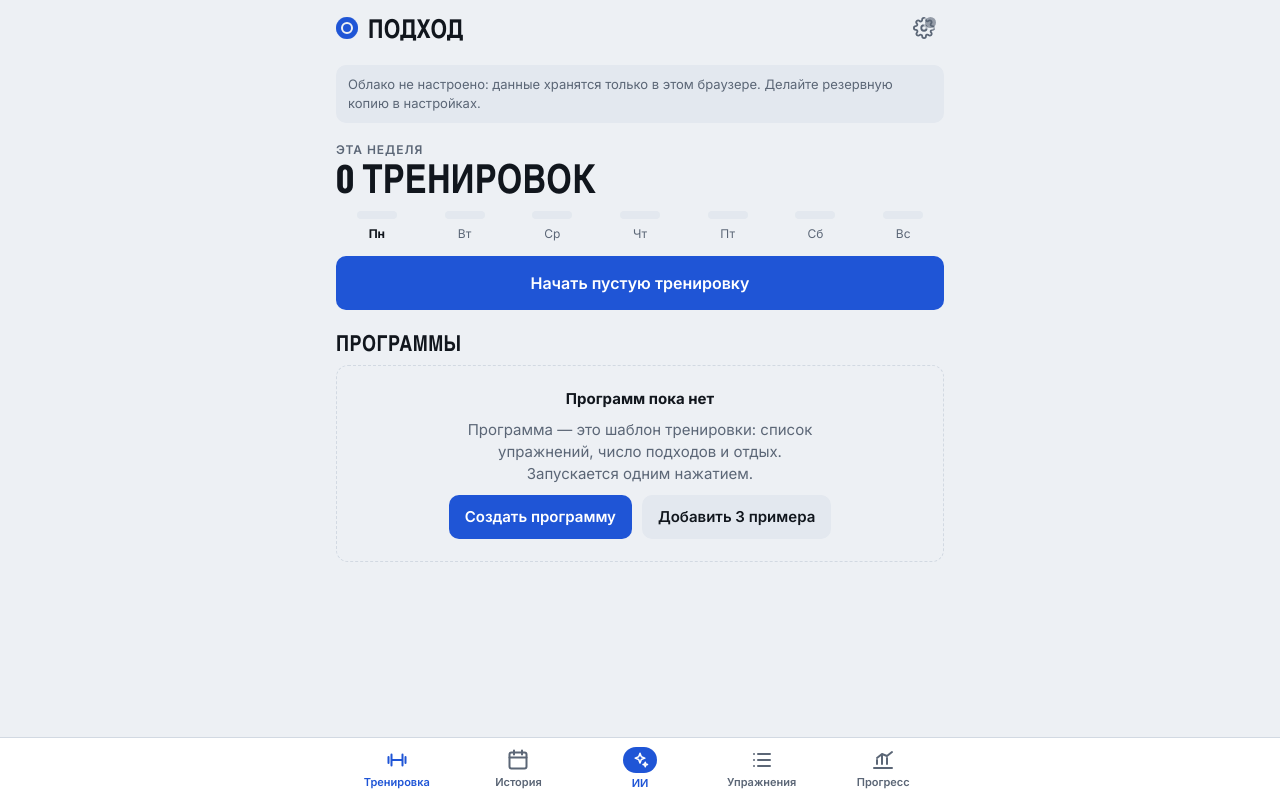
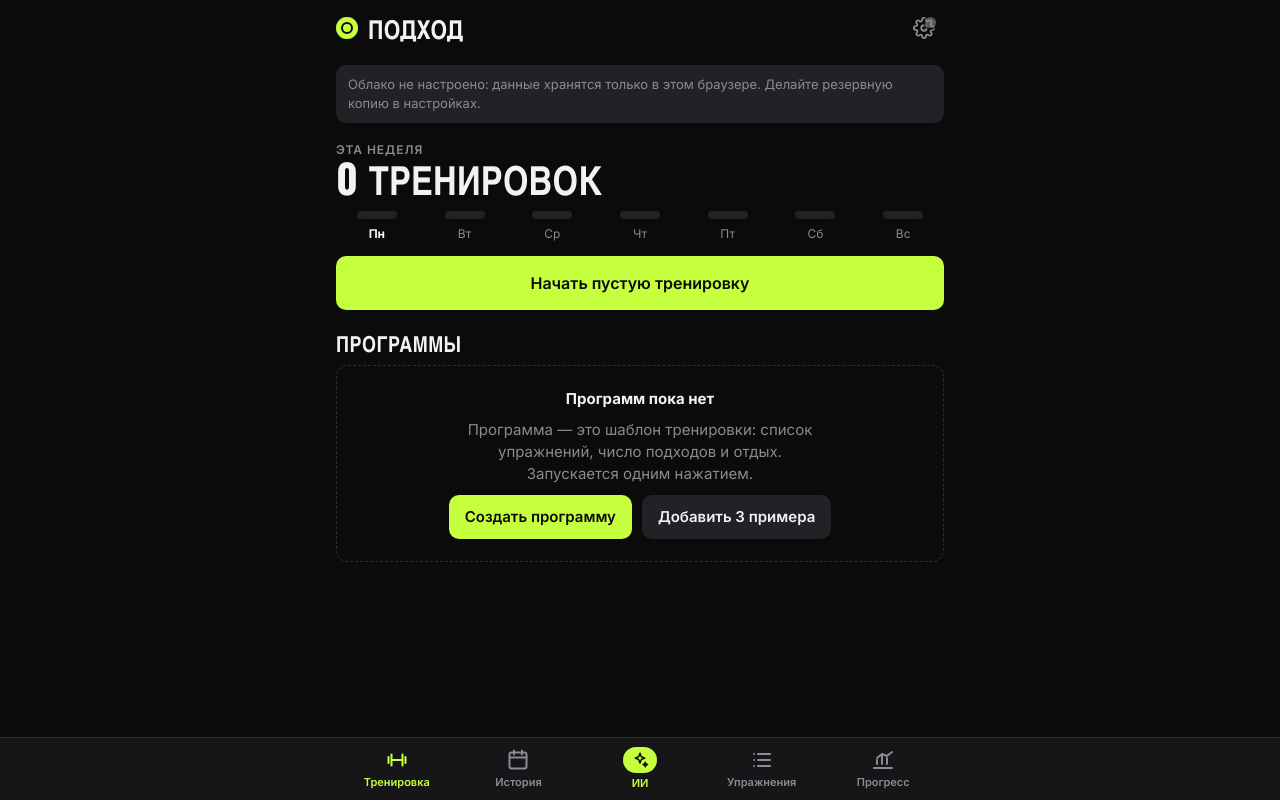
Before and after one commit to SergeyQ-Q/podhod, a plain HTML site: page index.html in a window 1280 px wide. Drawn offline with nearby package versions, Linux system fonts and the light colour scheme.

Commit message:
Новый стиль «Ночной спортзал»: тёмная тема, салатовый акцент, Oswald (v16)
Co-Authored-By: Claude Opus 5.5 <noreply@anthropic.com>

```diff
--- a/index.html
+++ b/index.html
@@ -4,7 +4,7 @@
 <meta charset="utf-8">
 <meta name="viewport" content="width=device-width,initial-scale=1,viewport-fit=cover">
 <title>Подход — журнал тренировок</title>
-<meta name="theme-color" content="#0D1015">
+<meta name="theme-color" content="#0B0B0C">
 <meta name="apple-mobile-web-app-capable" content="yes">
 <meta name="mobile-web-app-capable" content="yes">
 <meta name="apple-mobile-web-app-status-bar-style" content="black-translucent">
@@ -13,7 +13,7 @@
 <link rel="icon" href="icon-192.png" type="image/png">
 <link rel="apple-touch-icon" href="apple-touch-icon.png">
 <link rel="preconnect" href="https://fonts.googleapis.com">
-<link rel="stylesheet" href="https://fonts.googleapis.com/css2?family=Barlow+Condensed:wght@500;600;700&family=Inter:wght@400;500;600;700&display=swap">
+<link rel="stylesheet" href="https://fonts.googleapis.com/css2?family=Oswald:wght@500;600;700&family=Inter:wght@400;500;600;700&display=swap">
 <style>
 :root{padding-top:env(safe-area-inset-top,0px);padding-bottom:env(safe-area-inset-bottom,0px)}
 body{margin:0}
@@ -21,24 +21,14 @@ body{margin:0}
 img{max-width:100%}
 /* Layout: one-column phone app — sticky top bar, scrolling content, fixed tab bar; bumper-plate colours mark set types */
 :root{
-  --bg:#EDF0F4; --surface:#FFFFFF; --surface-2:#E3E8EF; --line:#D2D9E2;
-  --fg:#11161D; --muted:#5B6676; --accent:#1F55D6; --accent-ink:#FFFFFF; --accent-soft:#DCE6FB;
-  --ok:#17803D; --ok-soft:#DCF2E3; --warm:#B7791F; --warm-soft:#FBEFD6; --bad:#C0262D; --bad-soft:#FBE0E1; --drop:#7A3FD1; --drop-soft:#ECE2FB;
-  --shadow:0 1px 2px rgba(17,22,29,.06),0 4px 14px rgba(17,22,29,.06);
-  --f-display:"Barlow Condensed","Arial Narrow",system-ui,sans-serif;
+  --bg:#0B0B0C; --surface:#161618; --surface-2:#222226; --line:#2C2C31;
+  --fg:#F2F2F2; --muted:#8A8A90; --accent:#C6FF3D; --accent-ink:#0B0B0C; --accent-soft:#26300F;
+  --ok:#2FBF5B; --ok-soft:#15291B; --warm:#F2B33D; --warm-soft:#33280F; --bad:#FF5A5F; --bad-soft:#3A1719; --drop:#B38BFF; --drop-soft:#2A1C45;
+  --shadow:0 1px 2px rgba(0,0,0,.4);
+  --f-display:"Oswald","Arial Narrow",system-ui,sans-serif;
   --f-body:"Inter",system-ui,-apple-system,"Segoe UI",Roboto,sans-serif;
-  --r:12px; --tab-h:62px;
+  --r:12px; --tab-h:62px; color-scheme:dark;
 }
-@media (prefers-color-scheme: dark){:root:not([data-theme="light"]){
-  --bg:#0D1015; --surface:#161B22; --surface-2:#1F262F; --line:#2B333E;
-  --fg:#E8ECF1; --muted:#8C97A6; --accent:#5B8CFF; --accent-ink:#0B1020; --accent-soft:#1B2A4D;
-  --ok:#3DBB66; --ok-soft:#14301F; --warm:#E2A73E; --warm-soft:#33280F; --bad:#F0565C; --bad-soft:#3A1719; --drop:#A879F5; --drop-soft:#2A1C45;
-  --shadow:0 1px 2px rgba(0,0,0,.3); color-scheme:dark}}
-:root[data-theme="dark"]{
-  --bg:#0D1015; --surface:#161B22; --surface-2:#1F262F; --line:#2B333E;
-  --fg:#E8ECF1; --muted:#8C97A6; --accent:#5B8CFF; --accent-ink:#0B1020; --accent-soft:#1B2A4D;
-  --ok:#3DBB66; --ok-soft:#14301F; --warm:#E2A73E; --warm-soft:#33280F; --bad:#F0565C; --bad-soft:#3A1719; --drop:#A879F5; --drop-soft:#2A1C45;
-  --shadow:0 1px 2px rgba(0,0,0,.3); color-scheme:dark}
 
 *{box-sizing:border-box}
 html,body{background:var(--bg)}
@@ -76,7 +66,7 @@ h2{font:700 22px/1.1 var(--f-display);text-transform:uppercase;letter-spacing:.0
 .btn.primary{background:var(--accent);color:var(--accent-ink)}
 .btn.ghost{background:transparent;color:var(--accent)}
 .btn.danger{background:var(--bad-soft);color:var(--bad)}
-.btn.ok{background:var(--ok);color:#fff}
+.btn.ok{background:var(--accent);color:var(--accent-ink)}
 .btn.big{min-height:54px;font-size:16px;width:100%}
 .btn.sm{min-height:34px;padding:0 12px;font-size:14px;border-radius:8px}
 .btn.block{width:100%}
@@ -131,7 +121,7 @@ h2{font:700 22px/1.1 var(--f-display);text-transform:uppercase;letter-spacing:.0
 .typebg{opacity:0;position:absolute;inset:0;background:var(--accent);color:var(--accent-ink);display:flex;align-items:center;padding-left:16px;font-weight:700;font-size:14px}
 .sw.swiping.right .typebg{opacity:1}
 .sh span{white-space:nowrap;font-size:10px;letter-spacing:.03em}
-.sr.done{background:var(--ok-soft)}
+.sr.done{background:var(--accent-soft)}
 .sr .setlbl,.sr .chk,.sr .cell{justify-self:center}
 .setlbl{width:34px;height:34px;border-radius:8px;font:700 16px/1 var(--f-display);background:var(--surface-2)}
 .setlbl.t-w{background:var(--warm-soft);color:var(--warm)}
@@ -144,7 +134,7 @@ h2{font:700 22px/1.1 var(--f-display);text-transform:uppercase;letter-spacing:.0
 .sr.done .cell{background:transparent;border-color:transparent}
 .chk{width:36px;height:36px;border-radius:8px;background:var(--surface-2);display:grid;place-items:center;color:var(--muted)}
 .chk svg{width:18px;height:18px}
-.sr.done .chk{background:var(--ok);color:#fff}
+.sr.done .chk{background:var(--accent);color:var(--accent-ink)}
 .addset{width:100%;min-height:36px;border-radius:8px;background:var(--surface-2);font-weight:600;font-size:14px}
 
 /* rest timer */
@@ -415,7 +405,7 @@ const COLL={workouts:"workouts",routines:"routines",custom:"exercises"};
 const KEY_BY_COLL={workouts:"workouts",routines:"routines",exercises:"custom"};
 let sb=null,session=null,queue=[];
 const COACH=new URLSearchParams(location.search).get("coach");
-const APP_VERSION="15";
+const APP_VERSION="16";
 async function checkUpdate(){try{const r=await fetch("version.json?t="+Date.now(),{cache:"no-store"});if(!r.ok)return;const v=(await r.json()).v;const busy=document.activeElement&&document.activeElement.matches("input,textarea,select");if(v&&String(v)!==APP_VERSION&&!busy&&!document.querySelector(".sheet,.pop"))location.reload()}catch(e){}}
 function sortData(){S.workouts.sort((a,b)=>b.start-a.start);S.routines.sort((a,b)=>(a.created||0)-(b.created||0));S.custom.sort((a,b)=>a.name.localeCompare(b.name,"ru"))}
 function lsSave(){if(COACH)return;try{localStorage.setItem(LS_KEY,JSON.stringify({workouts:S.workouts,routines:S.routines,custom:S.custom,active:S.active,settings:S.settings,coach:S.coach}))}catch(e){}}
--- a/version.json
+++ b/version.json
@@ -1 +1 @@
-{"v":"15"}
+{"v":"16"}
```
Also changed, not shown: manifest.webmanifest.
